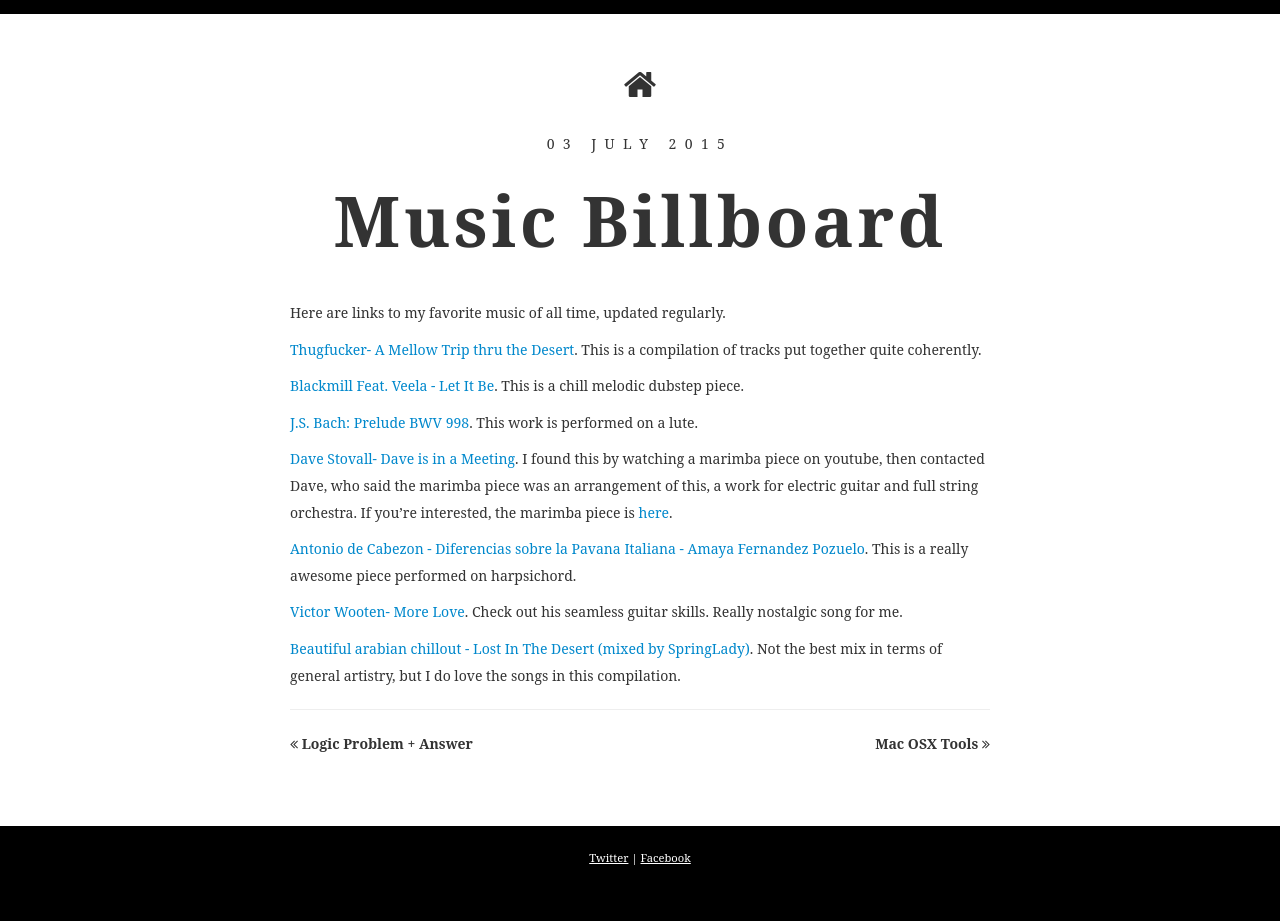
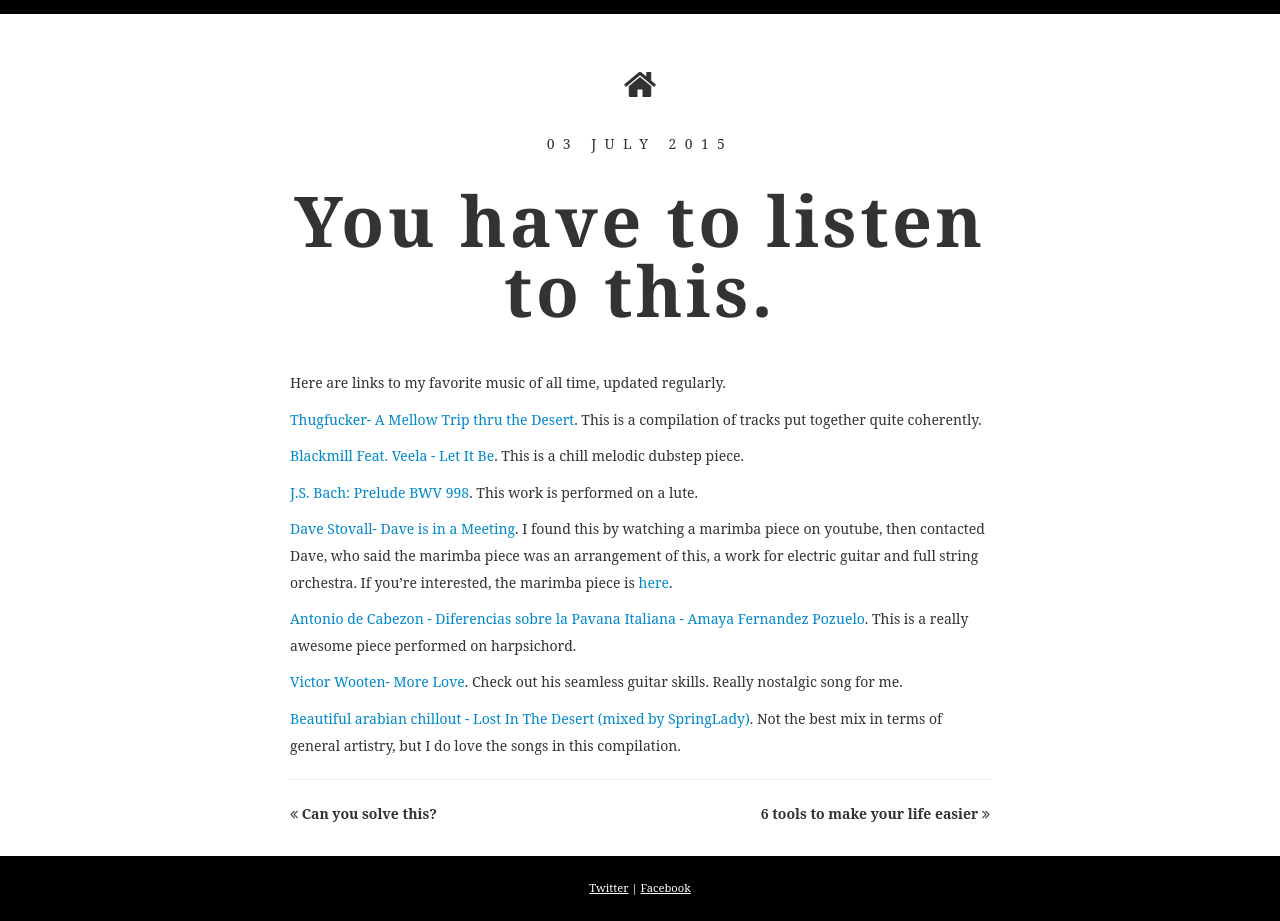
Before and after one commit to eastandwestwind/notes, a Jekyll site: the page built from _posts/2015-07-03-music.md, in a window 1280 px wide. Built offline with Jekyll 4.4.1, drawn with Linux system fonts in a browser that asks for light colours; some web fonts are replaced; before the commit the page ends 900 px from its top, so only the background shows below that.

Commit message:
changed titles to be more captivating

```diff
--- a/_posts/2015-07-02-logicproblem.md
+++ b/_posts/2015-07-02-logicproblem.md
@@ -1,6 +1,6 @@
 ---
 layout: post_page
-title: Logic Problem + Answer
+title: Can you solve this?
 ---
 
 This is a pretty cool logic problem I came across, as viral content often makes it across my newsfeed on the good ol' FB. See if you can figure it out on your own before looking at the answer. It took me around 10 min to figure it out, so don't give up so easily.
--- a/_posts/2015-07-03-music.md
+++ b/_posts/2015-07-03-music.md
@@ -1,6 +1,6 @@
 ---
 layout: post_page
-title: Music Billboard
+title: You have to listen to this.
 ---
 
 Here are links to my favorite music of all time, updated regularly.
--- a/_posts/2015-07-04-tools.md
+++ b/_posts/2015-07-04-tools.md
@@ -1,6 +1,6 @@
 ---
 layout: post_page
-title: Mac OSX Tools
+title: 6 tools to make your life easier
 ---
 
 A couple tools I use to make my life easier:
```
Also changed, not shown: _posts/2015-07-02-chocolatechip.md (+3 -1 lines), 1 other file.
